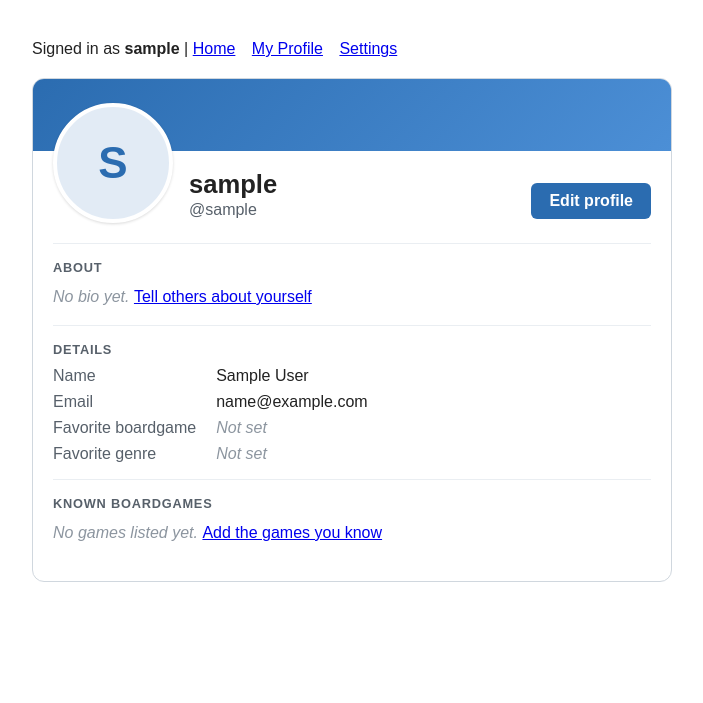
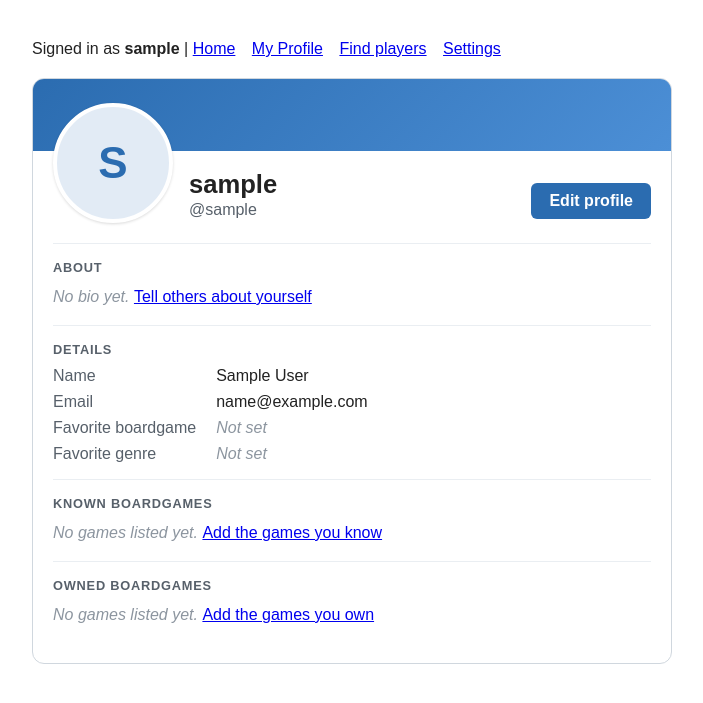
Before and after one commit to 6710615169/BoardWipe, a Django app: page /profile/ in a window 1280 px wide. Shown: the top 703 px of the page, without its empty margins (288-991 px from the left). Run offline with Django 5.2, Linux system fonts and the light colour scheme; the visitor is signed in with stand-in values (Sample User, id 1).

Commit message:
feat(accounts): show owned boardgames on profile

```diff
--- a/src/accounts/forms.py
+++ b/src/accounts/forms.py
@@ -49,12 +49,13 @@ class ProfileForm(forms.ModelForm):
             'favorite_boardgame',
             'favorite_genre',
             'known_boardgames',
+            'owned_boardgames',
             'bio',
             'profile_picture',
         ]
         widgets = {
             'known_boardgames': forms.Textarea(attrs={'rows': 3, 'placeholder': 'Catan, Chess, Codenames'}),
-            'bio': forms.Textarea(attrs={'rows': 4}),
+            'bio': forms.Textarea(attrs={'rows': 4}),'owned_boardgames': forms.Textarea(attrs={'rows': 3, 'placeholder': 'Catan, Chess, Codenames'}),
         }
 
     def clean_email(self):
--- a/src/accounts/models.py
+++ b/src/accounts/models.py
@@ -36,6 +36,10 @@ class User(AbstractUser):
         blank=True,
         help_text="Comma-separated list of boardgames you know how to play, e.g. 'Catan, Chess, Codenames'.",
     )
+    owned_boardgames = models.TextField(
+        blank=True,
+        help_text="Comma-separated list of boardgames you own, e.g. 'Catan, Chess, Codenames'.",
+    )
     bio = models.TextField(
         # Django enforces max_length only in form/model validation, not at the database level.
         max_length=500,
@@ -56,5 +60,9 @@ class User(AbstractUser):
         """Return known_boardgames as a clean list of names."""
         return [g.strip() for g in self.known_boardgames.split(',') if g.strip()]
 
+    def owned_boardgames_list(self):
+        """Return owned_boardgames as a clean list of names."""
+        return [g.strip() for g in self.owned_boardgames.split(',') if g.strip()]
+
     def __str__(self):
         return self.username
--- a/src/accounts/templates/accounts/base.html
+++ b/src/accounts/templates/accounts/base.html
@@ -35,6 +35,7 @@
             Signed in as <strong>{{ user.username }}</strong> |
             <a href="{% url 'accounts:home' %}">Home</a>
             <a href="{% url 'accounts:profile' %}">My Profile</a>
+            <a href="{% url 'accounts:profile_search' %}">Find players</a>
             <a href="{% url 'accounts:profile_settings' %}">Settings</a>
         {% else %}
             <a href="{% url 'accounts:home' %}">Home</a>
--- a/src/accounts/templates/accounts/profile.html
+++ b/src/accounts/templates/accounts/profile.html
@@ -104,6 +104,18 @@
                 <p class="empty">No games listed yet. <a href="{% url 'accounts:profile_editing' %}">Add the games you know</a></p>
             {% endif %}
         </section>
+                <section class="profile-section">
+            <h2>Owned boardgames {% if profile_user.owned_boardgames_list %}<span class="count">({{ profile_user.owned_boardgames_list|length }})</span>{% endif %}</h2>
+            {% if profile_user.owned_boardgames_list %}
+                <div class="tag-list">
+                    {% for game in profile_user.owned_boardgames_list %}
+                        <span>{{ game }}</span>
+                    {% endfor %}
+                </div>
+            {% else %}
+                <p class="empty">No games listed yet. <a href="{% url 'accounts:profile_editing' %}">Add the games you own</a></p>
+            {% endif %}
+        </section>
     </div>
 </article>
 {% endblock %}
--- a/src/accounts/templates/accounts/profile_search.html
+++ b/src/accounts/templates/accounts/profile_search.html
@@ -14,7 +14,7 @@
 
   <input type="text" name="known" value="{{ known }}" placeholder="Boardgame they know">
   <input type="text" name="favorite" value="{{ favorite }}" placeholder="Favorite boardgame">
-
+  <input type="text" name="owned" value="{{ owned }}" placeholder="Boardgame they own">
   <button type="submit" class="btn">Search</button>
 </form>
 
@@ -23,6 +23,9 @@
     {% if u.profile_picture %}<img src="{{ u.profile_picture.url }}" alt="" width="50">{% endif %}
     <a href="{% url 'accounts:profile_detail' u.username %}">{{ u.get_display_name }}</a>
     {% if u.favorite_genre %}<small>({{ u.get_favorite_genre_display }})</small>{% endif %}
+    {% if u.owned_boardgames_list %}
+      <br><small>Owns: {{ u.owned_boardgames_list|join:", " }}</small>
+    {% endif %}
   </div>
 {% empty %}
   <p>No profiles found.</p>
--- a/src/accounts/views.py
+++ b/src/accounts/views.py
@@ -18,7 +18,7 @@ def profile_search_view(request):
     genre = request.GET.get('genre', '')
     known = request.GET.get('known', '').strip()
     favorite = request.GET.get('favorite', '').strip()
-
+    owned = request.GET.get('owned', '').strip()
     users = User.objects.filter(is_active=True).exclude(pk=request.user.pk)
 
     if q:
@@ -34,11 +34,12 @@ def profile_search_view(request):
         users = users.filter(known_boardgames__icontains=known)
     if favorite:
         users = users.filter(favorite_boardgame__icontains=favorite)
-
+    if owned:
+        users = users.filter(owned_boardgames__icontains=owned)
     return render(request, 'accounts/profile_search.html', {
         'users_found': users.order_by('username'),
         'genre_choices': User.GENRE_CHOICES,
-        'q': q, 'genre': genre, 'known': known, 'favorite': favorite,
+        'q': q, 'genre': genre, 'known': known, 'favorite': favorite, 'owned': owned,
     })
 
 
```
Also changed, not shown: src/accounts/templates/accounts/profile_detail.html (+8 -1 lines), src/accounts/templates/accounts/profile_editing.html (+8 -0 lines), src/accounts/tests.py (+9 -3 lines), src/accounts/migrations/0004_user_owned_boardgames.py (added).
